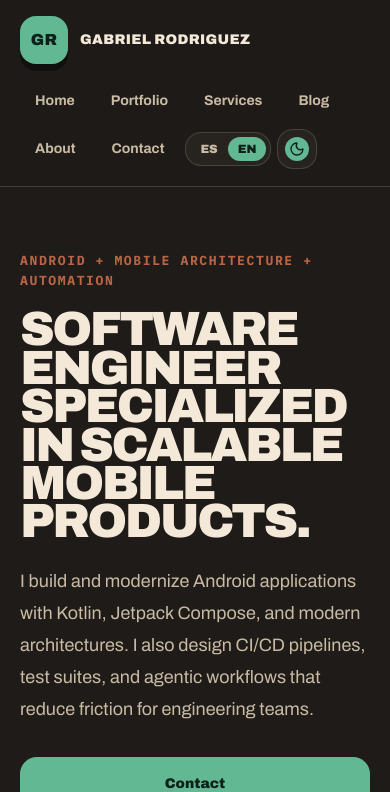
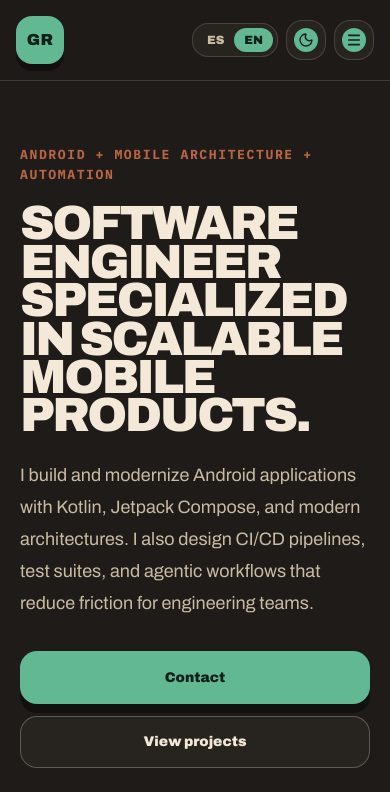
Before and after one commit to gabriel96x1/professional_landing_page, a Next.js app: page /en in a window 390 px wide. Shown: the top 792 px of the page. Built offline with nearby package versions, Linux system fonts and the light colour scheme.

Commit message:
Collapsible header añadido

```diff
--- a/app/[locale]/layout.tsx
+++ b/app/[locale]/layout.tsx
@@ -1,3 +1,4 @@
+import { HeaderMenu } from "@/app/_components/header-menu";
 import { LanguageSwitcher } from "@/app/_components/language-switcher";
 import { ThemeToggle } from "@/app/_components/theme-toggle";
 import "@/app/globals.css";
@@ -86,10 +87,10 @@ export default async function LocaleLayout({
             <header className="sticky top-0 z-20 border-b border-(--theme-border) bg-(--theme-background)/80 backdrop-blur-xl">
               <nav
                 aria-label={t("ariaLabel")}
-                className="mx-auto flex min-h-20 w-full max-w-6xl flex-col gap-4 px-5 py-4 sm:flex-row sm:items-center sm:justify-between lg:px-8"
+                className="mx-auto flex min-h-20 w-full max-w-6xl flex-wrap items-center gap-2 px-4 py-4 lg:px-8"
               >
                 <Link
-                  className="inline-flex items-center gap-3 text-sm font-black uppercase tracking-wide text-(--theme-text-primary)"
+                  className="mr-auto inline-flex min-w-0 items-center gap-3 text-sm font-black uppercase tracking-wide text-(--theme-text-primary)"
                   href="/#inicio"
                 >
                   <span
@@ -98,21 +99,17 @@ export default async function LocaleLayout({
                   >
                     {brandMark}
                   </span>
-                  <span>{brand}</span>
+                  <span className="hidden md:block">{brand}</span>
                 </Link>
-                <div className="flex flex-wrap items-center gap-1.5 text-sm font-bold text-(--theme-text-secondary)">
-                  {navigation.map((item) => (
-                    <Link
-                      className="rounded-full border border-transparent px-3.5 py-2.5 transition hover:border-(--theme-border-strong) hover:bg-(--theme-surface-muted) hover:text-(--theme-text-primary)"
-                      href={item.href}
-                      key={item.href}
-                    >
-                      {item.label}
-                    </Link>
-                  ))}
+                <div className="flex shrink-0 items-center gap-2">
                   <LanguageSwitcher />
                   <ThemeToggle />
                 </div>
+                <HeaderMenu
+                  closeLabel={t("menu.close")}
+                  items={navigation}
+                  openLabel={t("menu.open")}
+                />
               </nav>
             </header>
             {children}
--- /dev/null
+++ b/app/_components/header-menu.tsx
@@ -0,0 +1,73 @@
+"use client";
+
+import { Link } from "@/i18n/navigation";
+import { Menu, X } from "lucide-react";
+import { useState } from "react";
+
+type HeaderMenuItem = Readonly<{
+  href: string;
+  label: string;
+}>;
+
+type HeaderMenuProps = Readonly<{
+  closeLabel: string;
+  items: HeaderMenuItem[];
+  openLabel: string;
+}>;
+
+export function HeaderMenu({ closeLabel, items, openLabel }: HeaderMenuProps) {
+  const [isOpen, setIsOpen] = useState(false);
+  const label = isOpen ? closeLabel : openLabel;
+  const menuId = "header-menu";
+
+  return (
+    <div className="contents">
+      <div className="hidden items-center text-sm font-bold text-(--theme-text-secondary) lg:flex">
+        {items.map((item) => (
+          <Link
+            className="rounded-full border border-transparent px-3.5 py-2.5 transition hover:border-(--theme-border-strong) hover:bg-(--theme-surface-muted) hover:text-(--theme-text-primary)"
+            href={item.href}
+            key={item.href}
+          >
+            {item.label}
+          </Link>
+        ))}
+      </div>
+
+      <button
+        aria-controls={menuId}
+        aria-expanded={isOpen}
+        aria-label={label}
+        className="theme-toggle lg:hidden"
+        onClick={() => setIsOpen((current) => !current)}
+        title={label}
+        type="button"
+      >
+        <span aria-hidden="true" className="theme-toggle__track">
+          {isOpen ? (
+            <X className="theme-toggle__icon" size={16} strokeWidth={2.4} />
+          ) : (
+            <Menu className="theme-toggle__icon" size={16} strokeWidth={2.4} />
+          )}
+        </span>
+      </button>
+
+      {isOpen ? (
+        <div className="w-full lg:hidden" id={menuId}>
+          <div className="grid gap-2 border-t border-(--theme-border) pt-4 text-sm font-bold text-(--theme-text-secondary)">
+            {items.map((item) => (
+              <Link
+                className="rounded-2xl border border-(--theme-border) bg-(--theme-surface-muted) px-4 py-3 transition hover:border-(--theme-border-strong) hover:text-(--theme-text-primary)"
+                href={item.href}
+                key={item.href}
+                onClick={() => setIsOpen(false)}
+              >
+                {item.label}
+              </Link>
+            ))}
+          </div>
+        </div>
+      ) : null}
+    </div>
+  );
+}
--- a/messages/en.json
+++ b/messages/en.json
@@ -13,6 +13,10 @@
       "blog": "Blog",
       "about": "About",
       "contact": "Contact"
+    },
+    "menu": {
+      "open": "Open main menu",
+      "close": "Close main menu"
     },
     "footerText": "Gabriel Ernesto Rodriguez Zamora - Software Engineer",
     "footerCta": "Let's talk about your project"
--- a/messages/es.json
+++ b/messages/es.json
@@ -13,6 +13,10 @@
       "blog": "Blog",
       "about": "Sobre mi",
       "contact": "Contacto"
+    },
+    "menu": {
+      "open": "Abrir menu principal",
+      "close": "Cerrar menu principal"
     },
     "footerText": "Gabriel Ernesto Rodriguez Zamora - Software Engineer",
     "footerCta": "Hablemos de tu proyecto"
```
